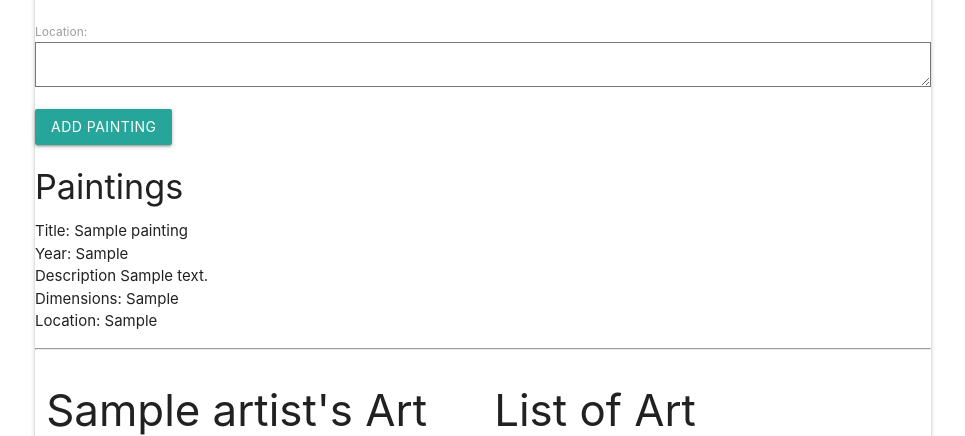
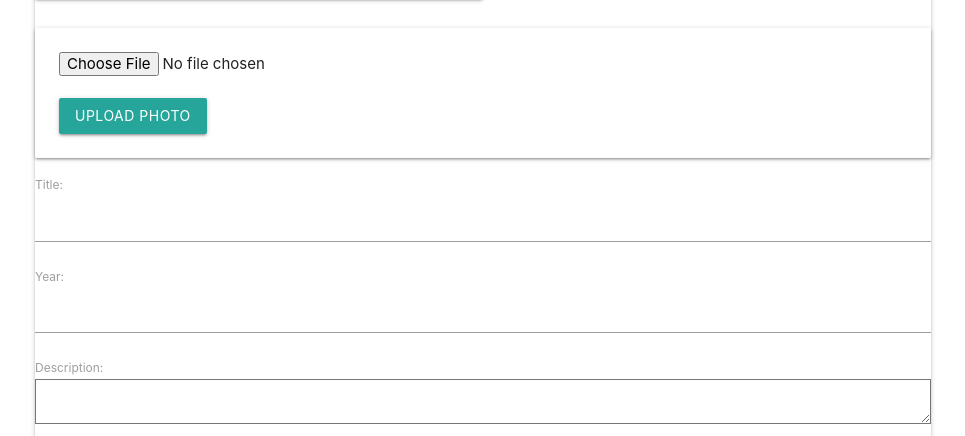
Before and after one commit to alejandracampero/painting_collector, a Django app: page /artists/1/ in a window 1280 px wide. Shown: the part 790-1226 px from the top of the page, without its empty margins (157-1122 px from the left). Run offline with Django 3.2, Linux system fonts and the light colour scheme; a user stored in the database is signed in; tables that the repository leaves empty hold one stand-in row (values such as "Sample post").

Commit message:
upload photo working

```diff
--- a/main_app/models.py
+++ b/main_app/models.py
@@ -49,7 +49,7 @@ class Painting(models.Model):
 
 class Photo(models.Model):
   url = models.CharField(max_length=200)
-  painting = models.ForeignKey(Painting, on_delete=models.CASCADE)
+  artist = models.ForeignKey(Artist, on_delete=models.CASCADE)
 
   def __str__(self):
-    return f"Photo for painting_id: {self.painting_id} @{self.url}"
+    return f"Photo for artist_id: {self.artist_id} @{self.url}"
--- a/main_app/templates/artists/detail.html
+++ b/main_app/templates/artists/detail.html
@@ -15,6 +15,17 @@
     <a href="{% url 'artists_update' artist.id %}">Edit</a>
     <a href="{% url 'artists_delete' artist.id %}">Delete</a>
   </div>
+     {% for photo in artist.photo_set.all %}
+      <img class="responsive-img card-panel" src="{{photo.url}}">
+    {% empty %}
+      <div class="card-panel teal-text center-align">No Photos Uploaded</div>
+    {% endfor %}
+    <form action="{% url 'add_photo' artist.id %}" enctype="multipart/form-data" method="POST" class="card-panel">
+    {% csrf_token %}
+    <input type="file" name="photo-file">
+    <br><br>
+    <input type="submit" class="btn" value="Upload Photo">
+</form>
     <div class="col s6">
       <form action="{% url 'add_painting' artist.id %}" method="post">
       {% csrf_token %}
--- a/main_app/urls.py
+++ b/main_app/urls.py
@@ -16,6 +16,6 @@ urlpatterns = [
   path('art/<int:pk>/delete/', views.ArtDelete.as_view(), name='art_delete'),
   path('art/', views.ArtList.as_view(), name='art_index'),
   path('artists/<int:artist_id>/assoc_art/<int:art_id>/', views.assoc_art, name='assoc_art'),
-  path('artists/<int:artist_id>/add_painting/add_photo/', views.add_photo, name='add_photo'),
+  path('artists/<int:artist_id>/add_photo/', views.add_photo, name='add_photo'),
   path('accounts/signup/', views.signup, name='signup'),
 ]
--- a/main_app/views.py
+++ b/main_app/views.py
@@ -65,7 +65,7 @@ def add_painting(request, artist_id):
   return redirect('detail', artist_id=artist_id)
 
 @login_required
-def add_photo(request, painting_id):
+def add_photo(request, artist_id):
   # photo-file will be the "name" attribute on the <input type="file">
   photo_file = request.FILES.get('photo-file', None)
   if photo_file:
@@ -77,12 +77,12 @@ def add_photo(request, painting_id):
       s3.upload_fileobj(photo_file, BUCKET, key)
       # build the full url string
       url = f"{S3_BASE_URL}{BUCKET}/{key}"
-      # we can assign to painting_id or painting (if you have a painting object)
-      photo = Photo(url=url, painting_id=painting_id)
+      # we can assign to artist_id or artist (if you have a artist object)
+      photo = Photo(url=url, artist_id=artist_id)
       photo.save()
     except Exception as err:
       print('An error occurred uploading file to S3: %s' % err)
-  return redirect('detail', painting_id=painting_id)
+  return redirect('detail', artist_id=artist_id)
 
 def signup(request):
   error_message = ''
```
Also changed, not shown: main_app/migrations/0009_auto_20210511_1348.py (added).
